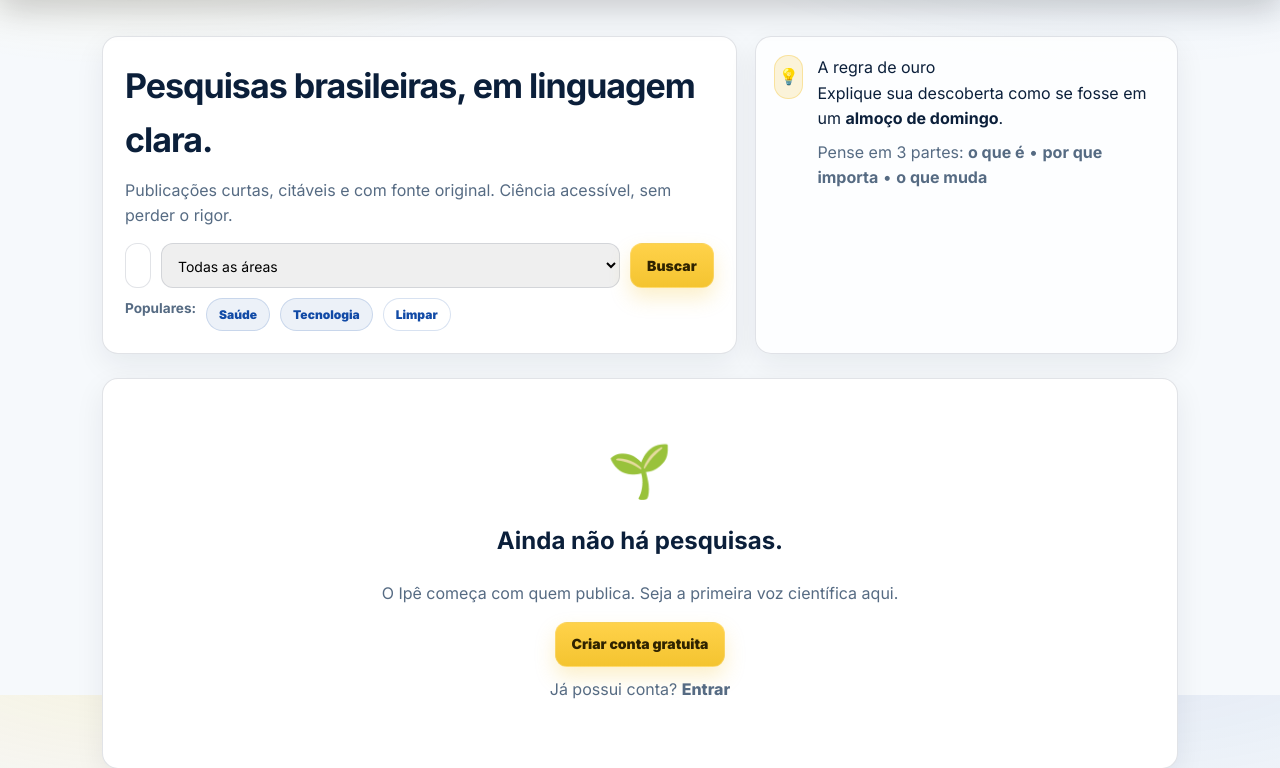
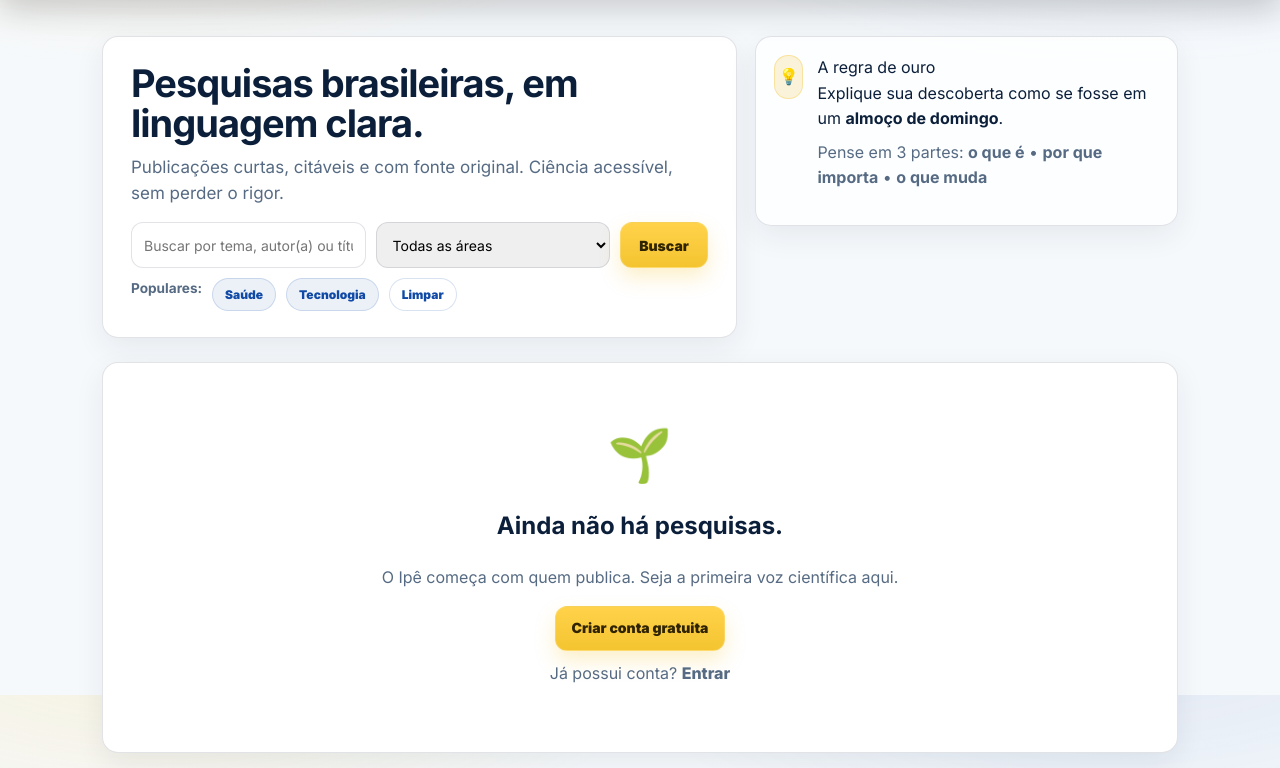
Before and after one commit to sabrinaandraderocha-cmyk/ipe, a Flask app: page / in a window 1280 px wide. Shown: the part 105-873 px from the top of the page. Run offline with Flask 3, Linux system fonts and the light colour scheme; data that the repository does not hold is empty; some libraries are stand-ins or nearby versions.

Commit message:
Update style.css

```diff
--- a/static/style.css
+++ b/static/style.css
@@ -414,3 +414,62 @@ input:focus,select:focus,textarea:focus{
   .search-bar .btn{ width:100%; }
   .brand-name{ font-size:22px; }
 }
+
+/* =========================================
+   PATCH: Corrige "campo estranho" + HERO vazio
+   (cole no FINAL do style.css)
+========================================= */
+
+/* 1) ✅ Não deixe estilos globais estragarem checkbox/radio */
+input[type="checkbox"],
+input[type="radio"]{
+  width: auto !important;
+  padding: 0 !important;
+  border-radius: 6px;
+  box-shadow: none !important;
+}
+
+/* Se não era pra existir checkbox ali dentro do filtro, some com ele */
+.search-bar input[type="checkbox"],
+.search-bar input[type="radio"]{
+  display: none;
+}
+
+/* 2) ✅ Alinha filtro: select ocupa tudo e botão fica do mesmo tamanho */
+.search-bar{
+  align-items: stretch;        /* importante */
+}
+
+.search-bar select{
+  flex: 1;
+  min-width: 260px;
+  height: 46px;
+}
+
+.search-bar .btn{
+  height: 46px;
+  padding: 0 18px;
+  white-space: nowrap;
+}
+
+/* 3) ✅ HERO: menos "vazio" e texto maior */
+.hero-card{
+  padding: 26px 28px;
+}
+
+.hero-card h1{
+  font-size: 38px;
+  line-height: 1.06;
+  margin: 0 0 10px;
+}
+
+.hero-card p{
+  font-size: 17px;
+  line-height: 1.55;
+  margin: 0 0 16px;
+}
+
+/* 4) Callout não precisa ficar alto */
+.callout{
+  height: fit-content;
+}
```
